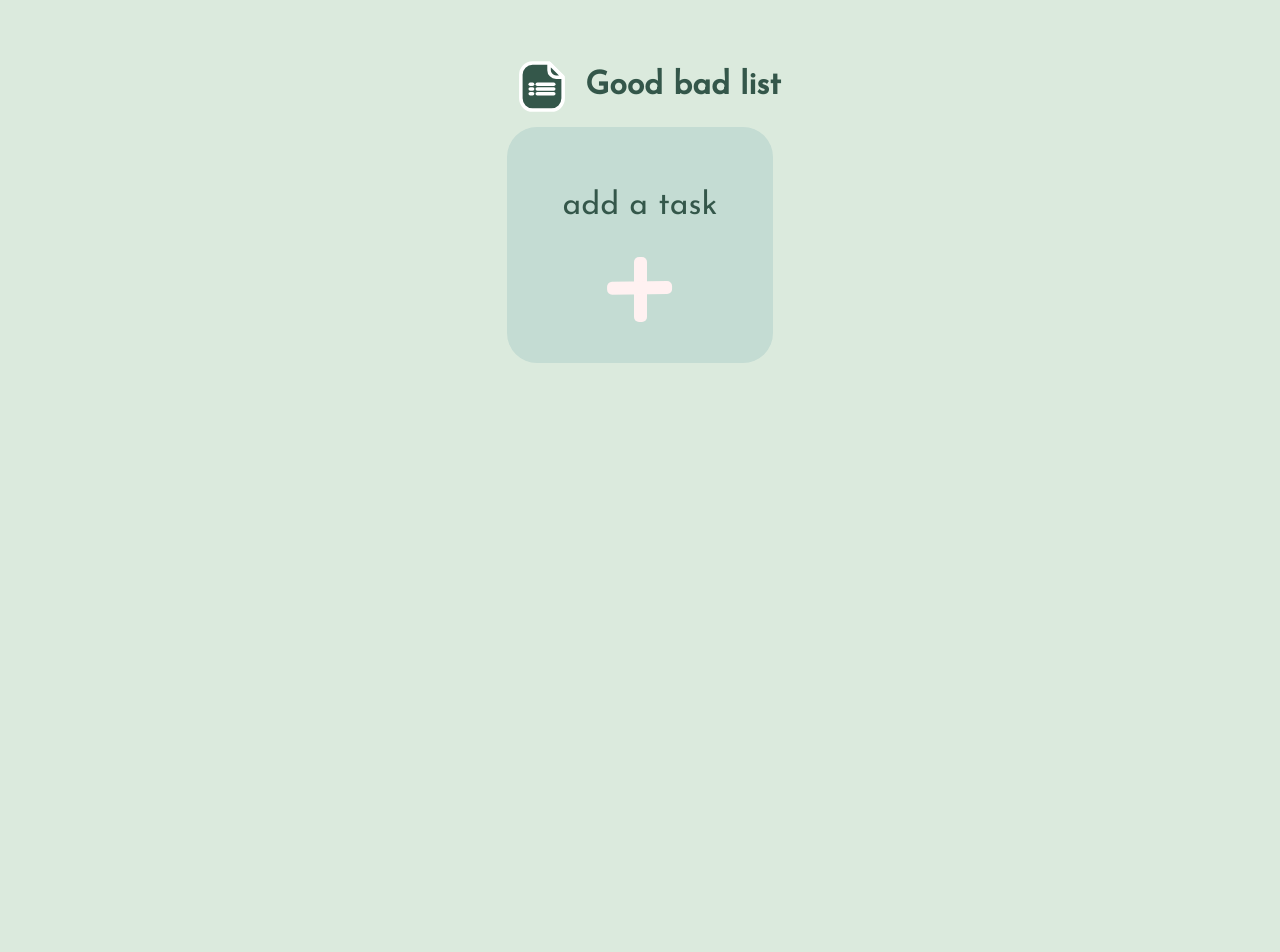
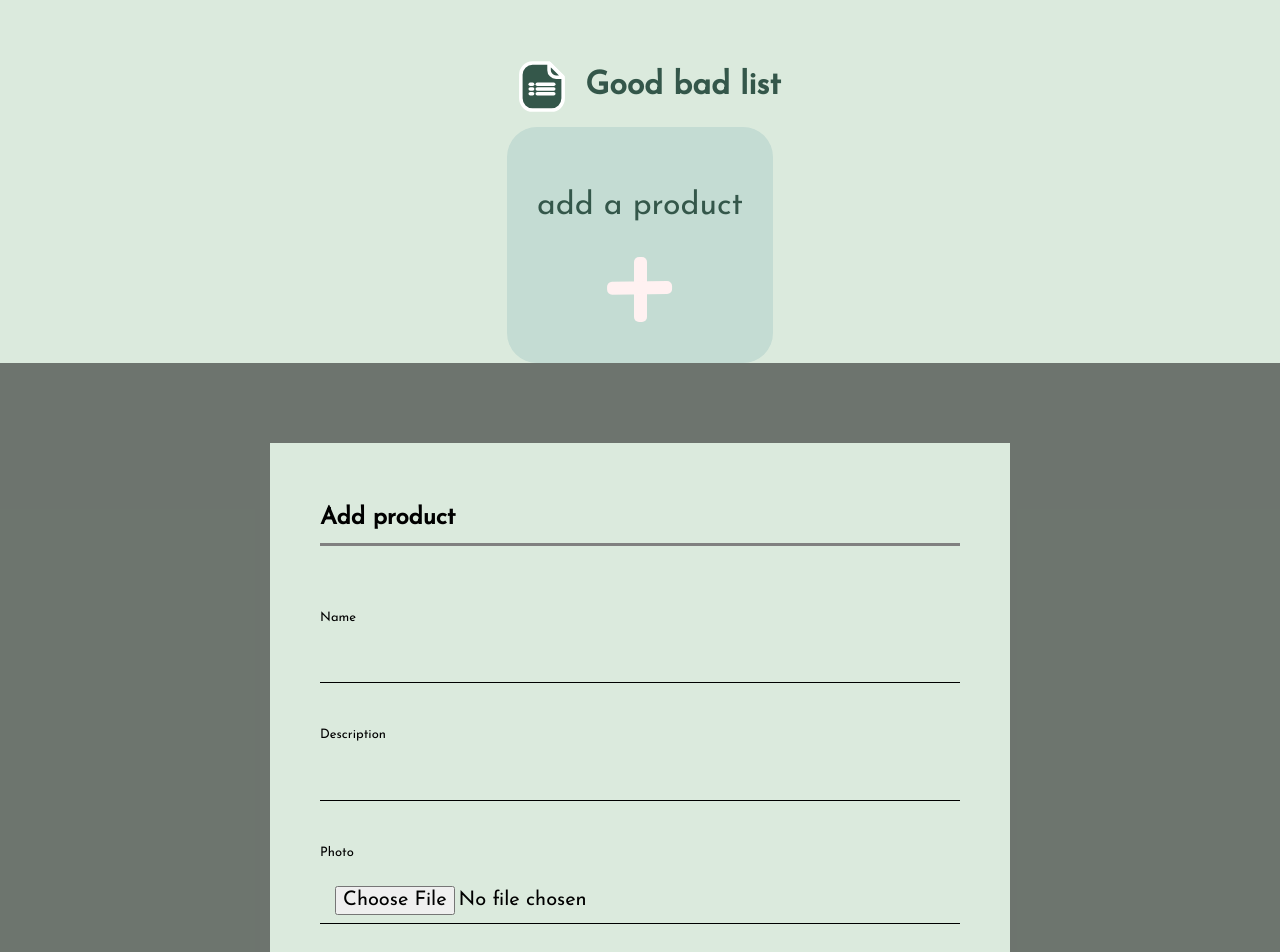
Before and after one commit to Gaskard/good-bad-list, a React (Vite) app: page / in a window 1280 px wide. Shown: the top 952 px of the page. Before the commit the page ends 800 px from the top, so only its background shows below. Built offline with nearby package versions, Linux system fonts and the light colour scheme.

Commit message:
form visual complete

```diff
--- a/src/components/addButton/AddButton.jsx
+++ b/src/components/addButton/AddButton.jsx
@@ -5,7 +5,7 @@ const addButton = () => {
 	return (
 		<button className="button">
 			<div className="button__wrapper">
-				<p className="button__wrapper-text">add a task</p>
+				<p className="button__wrapper-text">add a product</p>
 				<img src={plusIcon} alt="" className="button__wrapper-plus"/>
 			</div>
 		</button>
--- a/src/components/app/App.jsx
+++ b/src/components/app/App.jsx
@@ -1,5 +1,6 @@
 import Menu from '../menu/Menu.jsx'
 import AddButton from '../addButton/AddButton.jsx'
+import ProductForm from '../productForm/ProductForm.jsx'
 
 import './app.scss'
 
@@ -10,6 +11,7 @@ function App() {
     <div className="app">
       <Menu />
       <AddButton />
+      <ProductForm />
     </div>
   )
 }
--- /dev/null
+++ b/src/components/productForm/ProductForm.jsx
@@ -0,0 +1,33 @@
+import './productForm.scss'
+
+const ProductForm = () => {
+	return (
+		<div className="product__form">
+			<form action="" className="product__form-wrapper">
+				<h2 className="product__form-title">Add product</h2>
+				<div className="product__form-field">
+					<label className="product__form-label" htmlFor="">Name</label>
+					<input className="product__form-input" type="text"/>
+				</div>
+				<div className="product__form-field">
+					<label className="product__form-label" htmlFor="">Description</label>
+					<input className="product__form-input" type="text"/>
+				</div>
+				<div className="product__form-field">
+					<label className="product__form-label" id="photo" htmlFor="photo">Photo</label>
+					<input className="product__form-input" type="file" name="photo" />
+				</div>
+				<div className="product__form-field">
+					<label className="product__form-label" htmlFor="">Good or bad</label>
+					<select name="" id="type" className="product__form-input">
+						<option value="">Choose...</option>
+						<option value="good">Good</option>
+						<option value="bad">Bad</option>
+					</select>
+				</div>
+			</form>
+		</div>
+	)
+}
+
+export default ProductForm;
--- /dev/null
+++ b/src/components/productForm/productForm.scss
@@ -0,0 +1,43 @@
+
+.product__form {
+  display: flex;
+  flex-direction: column;
+  background-color: rgba(0, 0, 0, 0.5);
+  align-items: center;
+  padding: 10vh 0;
+  margin: 0 auto;
+  width: 100vw;
+  height: 80vh;
+  &-title {
+    font-family: "Josefin Sans", sans-serif;
+    border-bottom: 3px solid grey;
+    padding-bottom: 10px;
+  }
+
+  &-wrapper {
+    display: flex;
+    flex-direction: column;
+    justify-content: space-around;
+    padding: 20px 50px;
+    height: 100vh;
+    width: 50vw;
+  }
+  &-field {
+    display: flex;
+    flex-direction: column;
+  }
+  &-label {
+    font-family: "Josefin Sans", sans-serif;
+    font-size: 13px;
+  }
+  &-input {
+    font-family: "Josefin Sans", sans-serif;
+    font-size: 20px;
+    border: none;
+    outline: none;
+    border-bottom: 1px solid;
+    padding-bottom: 8px;
+    padding-left: 15px;
+    margin-top: 25px;
+  }
+}
```
